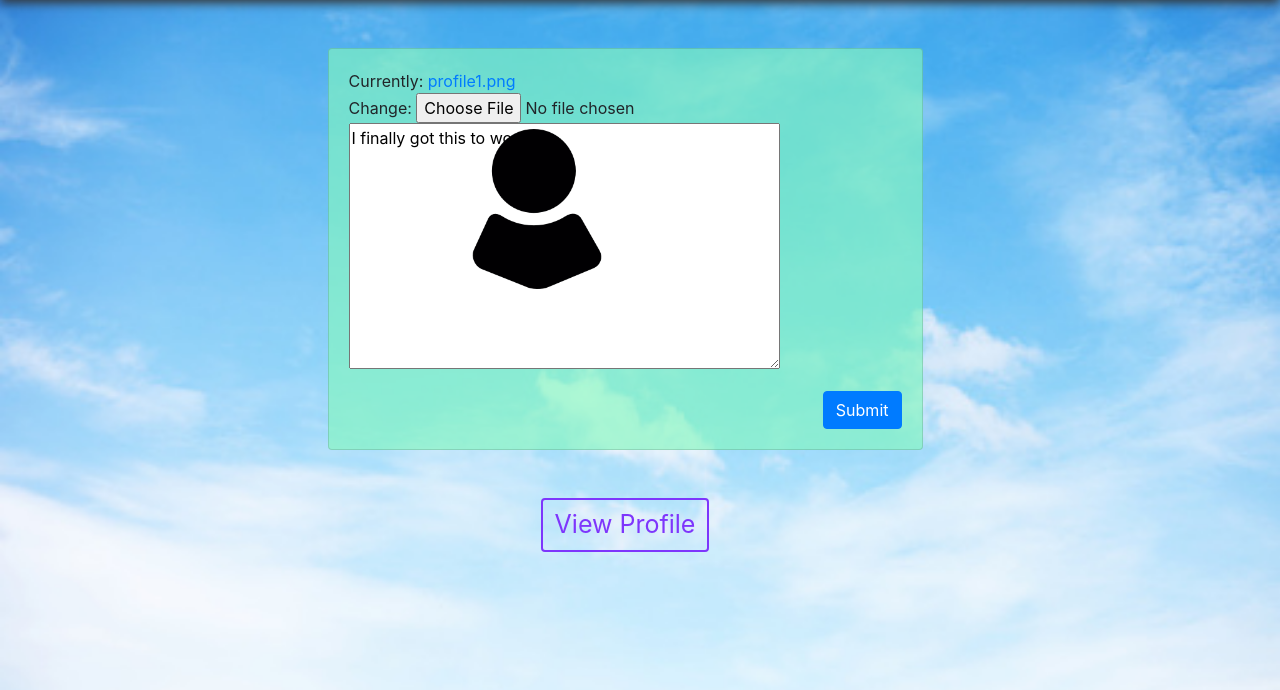
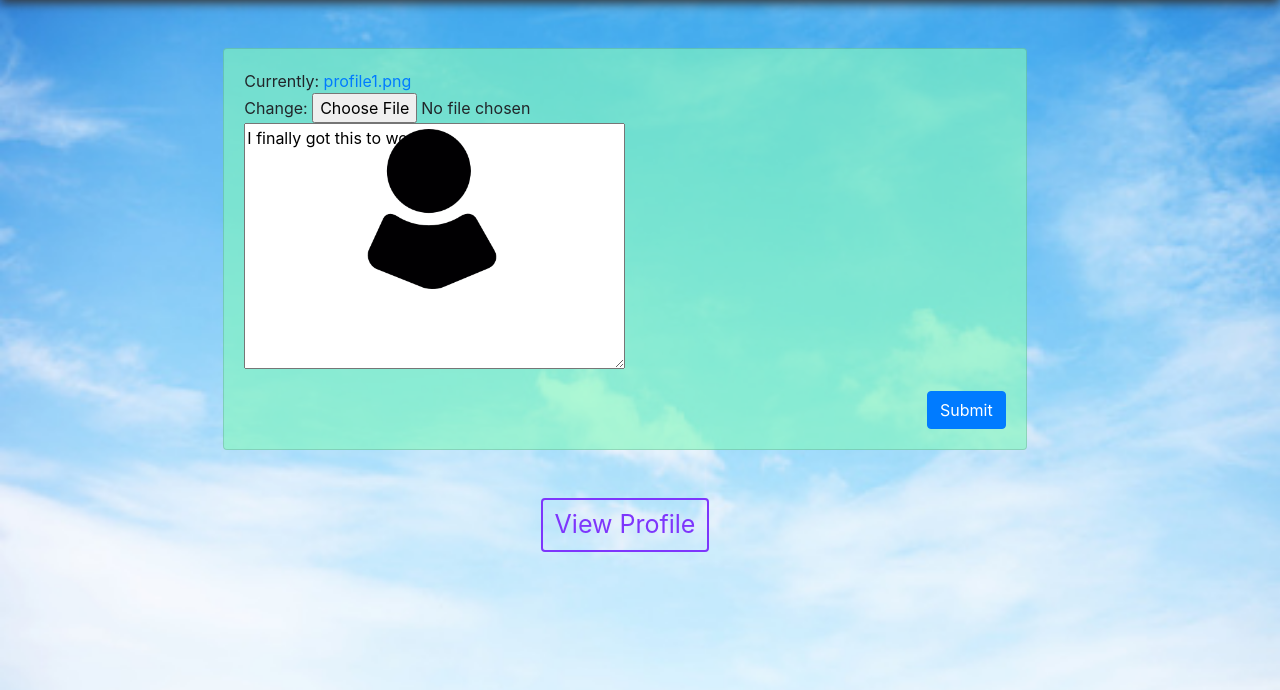
Before and after one commit to brett-buskirk/jtc-wow-project, a Django app: page /editprofile/1/ in a window 1280 px wide. Shown: the part 56-746 px from the top of the page. Run offline with Django 3.2, Linux system fonts and the light colour scheme; a user stored in the database is signed in; data comes from the database, SQL or seed files in the repository; some libraries are stand-ins or nearby versions.

Commit message:
Patched up styling on edit profile page

```diff
--- a/rcjourney/rcapp/static/css/editprofile.css
+++ b/rcjourney/rcapp/static/css/editprofile.css
@@ -51,3 +51,7 @@ display: none;
   background-color: #7e36fc;
   color: white;
 }
+
+textarea {
+  width: 50%;
+}
--- a/rcjourney/rcapp/templates/editprofile.html
+++ b/rcjourney/rcapp/templates/editprofile.html
@@ -43,8 +43,8 @@
   </nav>
 
   <div class="container-fluid row mt-5">
-    <div class="col-3"></div>
-    <div class="col-6">
+    <div class="col-2"></div>
+    <div class="col-8">
       <div class="card card-body">
 
         <form method="POST" action="" enctype="multipart/form-data">
@@ -55,7 +55,7 @@
         </form>
       </div>
     </div>
-    <div class="col-3"></div>
+    <div class="col-2"></div>
   </div>
   <div class="container-fluid row mt-5 justify-content-center">
     <a id="view-profile" href="{% url 'profile' user.profile.id %}">
```
